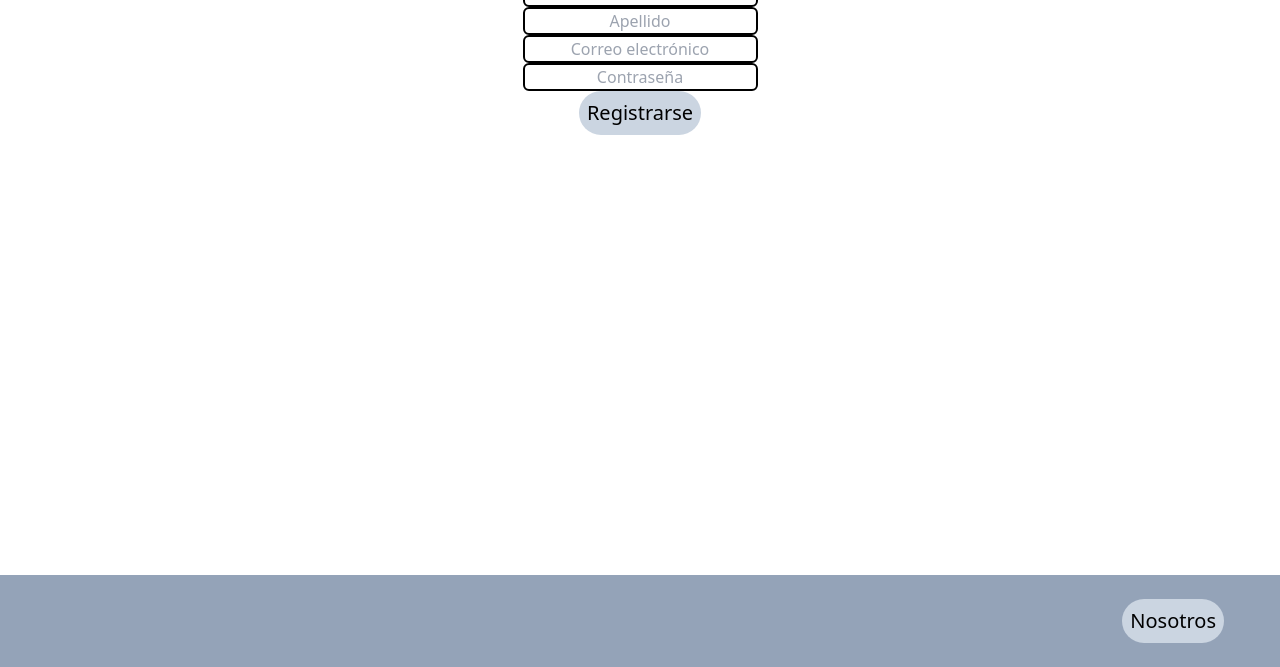
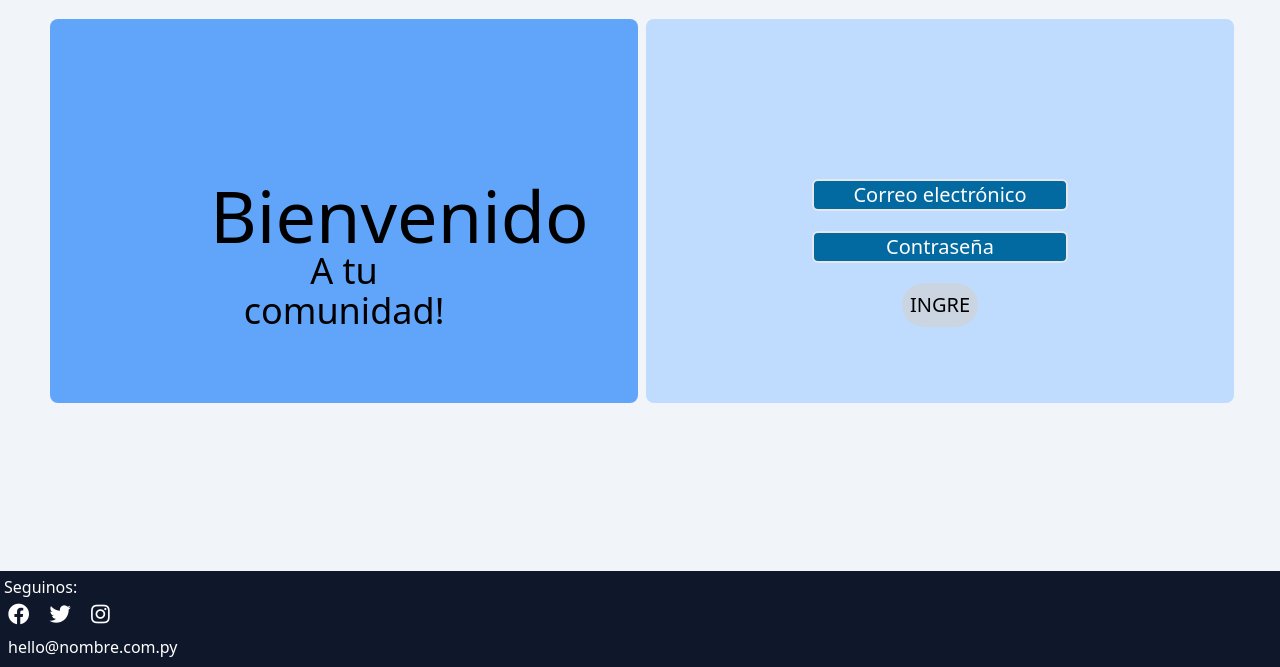
Before and after one commit to Gubrux/PrBlue, a Flask app: page /register in a window 1280 px wide. Shown: the part 133-800 px from the top of the page. Run offline with Flask 2, Linux system fonts and the light colour scheme; some libraries are stand-ins or nearby versions.

Commit message:
added changes from main

```diff
--- a/templates/web_register.html
+++ b/templates/web_register.html
@@ -1,53 +1,101 @@
 <!DOCTYPE html>
 <html lang="en">
   <head>
-  <meta charset="UTF-8">
-  <meta http-equiv="X-UA-Compatible" content="IE=edge">
-  <meta name="viewport" content="width=device-width, initial-scale=1.0">
-  <link rel="stylesheet" href="/templates/web.css">
+    <meta charset="UTF-8" />
+    <meta http-equiv="X-UA-Compatible" content="IE=edge" />
+    <meta name="viewport" content="width=device-width, initial-scale=1.0" />
+    <link rel="stylesheet" href="/templates/web.css" />
     <title>Inicio de sesion</title>
     <script src="https://cdn.tailwindcss.com"></script>
+    <link
+      rel="stylesheet"
+      href="https://cdnjs.cloudflare.com/ajax/libs/font-awesome/5.15.2/css/all.min.css"
+    />
   </head>
-<body>
+  <body class="bg-slate-100">
     <!-- COMIENZA CONTENIDO DEL HEADER-->
-  <nav class="flex items-center justify-between flex-wrap bg-[#48546C] p-14 w-screen">
-    <div class = "flex items-center flex-shrink-0 text-white mr-6">   <!-- HEADER -->
-      <div class = "absolute object-contain w-28 inline-block top-4"><img class="rounded-full" src="https://cdn.britannica.com/02/157202-050-26FD69B6/tortoise-ground-species-Galapagos-Islands-home-archipelago.jpg"></div><!-- LOGO -->
-      <span class="absolute font-semibold text-xl tracking-tight text-white left-52">Bailey</span><!-- NOMBRE DE LA WEB -->
-      <div class="inline-block text-black"><button class="absolute top-6 rounded-full p-2 top-10 h-16 w-20 right-10 font-medium text-xl cursor-pointer transition ease-in-out delay-150 bg-[#cbd5e1] hover:-translate-y-1 hover:scale-110 hover:bg-blue-500 duration-300">Perfil</button></div><!-- BOTON DEL PERFIL -->
+    <header class="w-auto not-italic">
+      <div class="flex justify-start bg-sky-700">
+        <div class="w-10">
+          <img
+            src="http://t2.gstatic.com/licensed-image?q=tbn:ANd9GcTRPjgTD7OgoAgENLhXQHX-94M-y0ral0B2xSuMZ03jcoRGR0_a3kuvnghPt7gT3Z6qK3GtO4x3ZjiRBPw"
+            alt=""
+          />
         </div>
-  </nav> <!-- TERMINA EL CONTENIDO DEL HEADER-->
+        <div class="p-5">
+          <h1>RedDocente</h1>
+        </div>
+        <div class="place-items-end p-5 ml-auto">
+          <button class="rounded-full bg-white w-12">Perfil</button>
+        </div>
+      </div>
+    </header>
+    <!-- TERMINA EL CONTENIDO DEL HEADER-->
     <!-- INPUTS -->
-  <div class="text-center ">
-    <span>
+    <div class="grid grid-cols-2">
+      <div class="container mr-12 ml-0.5 mt-10 pr-1">
+        <div class="bg-blue-400 p-40 w-120 h-96 mt-12 ml-12 rounded-lg">
+          <div class="not-italic">
+            <h1 class="text-7xl">Bienvenido</h1>
+            <p class="text-center text-4xl">A tu comunidad!</p>
+          </div>
+        </div>
+      </div>
+      <div class="container mr-12 ml-0.5 mt-10 pl-1">
+        <div class="bg-blue-200 p-40 w-120 h-96 -lg mt-12 mr-12 rounded-lg">
+          <div class="text-center not-italic text-xl">
             <div>
-      <span><input type="text" id="name" placeholder="Nombre" class = "text-center rounded-md border-2 border-solid border-black"></span>
+              <span
+                ><input
+                  type="text"
+                  id="email"
+                  placeholder="Correo electrónico"
+                  class="text-center rounded-md border-2 border-solid border-grey bg-sky-700 placeholder-white text-white w-64"
+              /></span>
             </div>
-    <div>
-      <span><input type="text" id="lastname" placeholder="Apellido" class = "text-center rounded-md border-2 border-solid border-black"></span>
-    </div>
-    <div>
-      <span><input type="text" id="email" placeholder="Correo electrónico" class = "text-center rounded-md border-2 border-solid border-black"></span>
-    </div>
-    <div>
-      <span><input type="text" id="password" placeholder="Contraseña" class = "text-center rounded-md border-2 border-solid border-black"></span>
+            <div class="mt-5">
+              <span
+                ><input
+                  type="text"
+                  id="password"
+                  placeholder="Contraseña"
+                  class="resize text-center rounded-md border-2 border-solid border-grey bg-sky-700 placeholder-white text-white w-64"
+              /></span>
             </div>
           </div>
           <!-- BOTONES DE LOGIN -->
-    <div class="text-center ">
-      <button class="bottom-6 rounded-full p-2 font-medium text-xl cursor-pointer transition ease-in-out delay-150 bg-[#cbd5e1] hover:-translate-y-1 hover:scale-110 hover:bg-blue-500 duration-300">
-        Registrarse
+          <div class="text-center mt-5 not-italic">
+            <button
+              class="bottom-6 rounded-full p-2 font-medium text-xl cursor-pointer transition ease-in-out delay-150 bg-[#cbd5e1] hover:-translate-y-1 hover:scale-110 hover:bg-blue-500 duration-300"
+            >
+              INGRE
             </button>
           </div>
+        </div>
+      </div>
+    </div>
     <!-- COMIENZA EL FOOTER -->
-    <footer class="absolute place-items-end w-screen flex-wrap bg-[#94a3b8] p-6 absolute bottom-0 ">
-      <div class="text-right pr-8 ">
-        <button class=" bottom-6 rounded-full p-2 font-medium text-xl cursor-pointer transition ease-in-out delay-150 bg-[#cbd5e1] hover:-translate-y-1 hover:scale-110 hover:bg-blue-500 duration-300">
-          <span>Nosotros</span>
-        </button>
+    <footer
+      class="bg-slate-900 flex justify-between h-24 absolute bottom-0 w-full"
+    >
+      <div class="p-1 not-italic">
+        <p class="text-white">Seguinos:</p>
+        <div class="p-1">
+          <a href="https://www.facebook.com/" class="text-white mr-4">
+            <i class="fab fa-facebook fa-lg"></i>
+          </a>
+          <a href="https://twitter.com/" class="text-white mr-4">
+            <i class="fab fa-twitter fa-lg"></i>
+          </a>
+          <a href="https://www.instagram.com/" class="text-white">
+            <i class="fab fa-instagram fa-lg"></i>
+          </a>
         </div>
-    </footer> <!-- TERMINA EL FOOTER -->
-
-
+        <div class="p-1 ml-auto">
+          <p class="text-white">hello@nombre.com.py</p>
+        </div>
+      </div>
+    </footer>
+    <!-- TERMINA EL FOOTER -->
   </body>
 </html>
```
Lines whose indentation alone changed are shown as unchanged.
